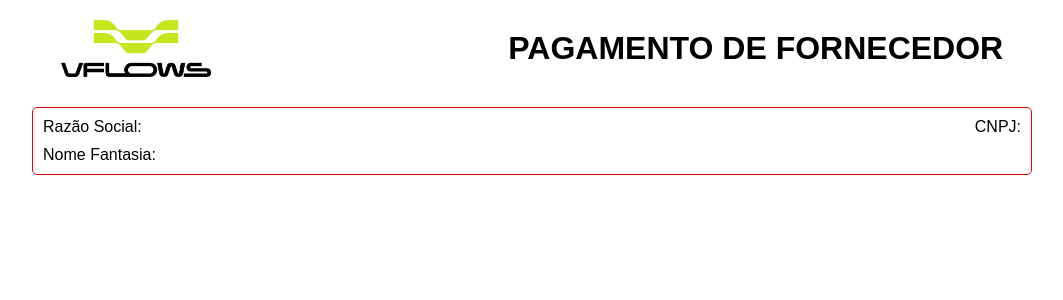
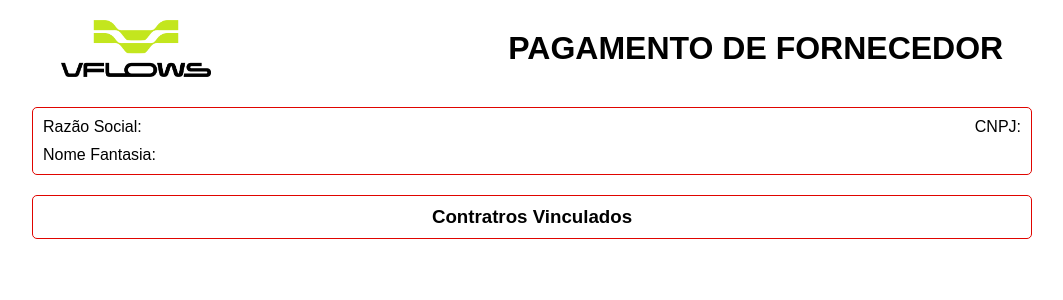
Before and after one commit to danieljosias/Test-Front-End-VFlows, a React (Vite) app: page /contracts in a window 1280 px wide. Shown: the top 300 px of the page, without its empty margins (108-1171 px from the left). Built offline with nearby package versions, Linux system fonts and the light colour scheme.

Commit message:
feat: título da página

```diff
--- /dev/null
+++ b/src/components/Title/index.jsx
@@ -0,0 +1,12 @@
+import React from 'react'
+import { Container, TitleContainer, Title } from './styles'
+
+export default function title({content}) {
+  return (
+    <Container>
+      <TitleContainer>
+        <Title>{content}</Title>
+      </TitleContainer>
+    </Container>
+  )
+}
--- /dev/null
+++ b/src/components/Title/styles.js
@@ -0,0 +1,26 @@
+import styled from 'styled-components';
+
+export const Container = styled.div`
+    display: flex;
+    justify-content: center;
+`;
+
+export const TitleContainer = styled.div`
+    display: flex;
+    justify-content: center;
+    border: 1px solid var(--red);
+    margin: 10px;
+    border-radius: 5px;
+    gap: 10px;
+    padding: 10px;
+
+    @media (max-width: 1024px){
+        width: 800px;
+    }
+
+    @media (max-width: 1440px){
+        width: 1000px;
+    }
+`;
+
+export const Title = styled.h3``;
--- a/src/pages/Contracts/index.jsx
+++ b/src/pages/Contracts/index.jsx
@@ -1,12 +1,14 @@
 import React from 'react'
 import Header from '../../components/Header'
 import SupplierData from '../../components/SupplierData'
+import Title from '../../components/Title'
 
 export default function index() {
   return (
     <>
       <Header/>
       <SupplierData/>
+      <Title content='Contratros Vinculados'/>
     </>
   )
 }
```
